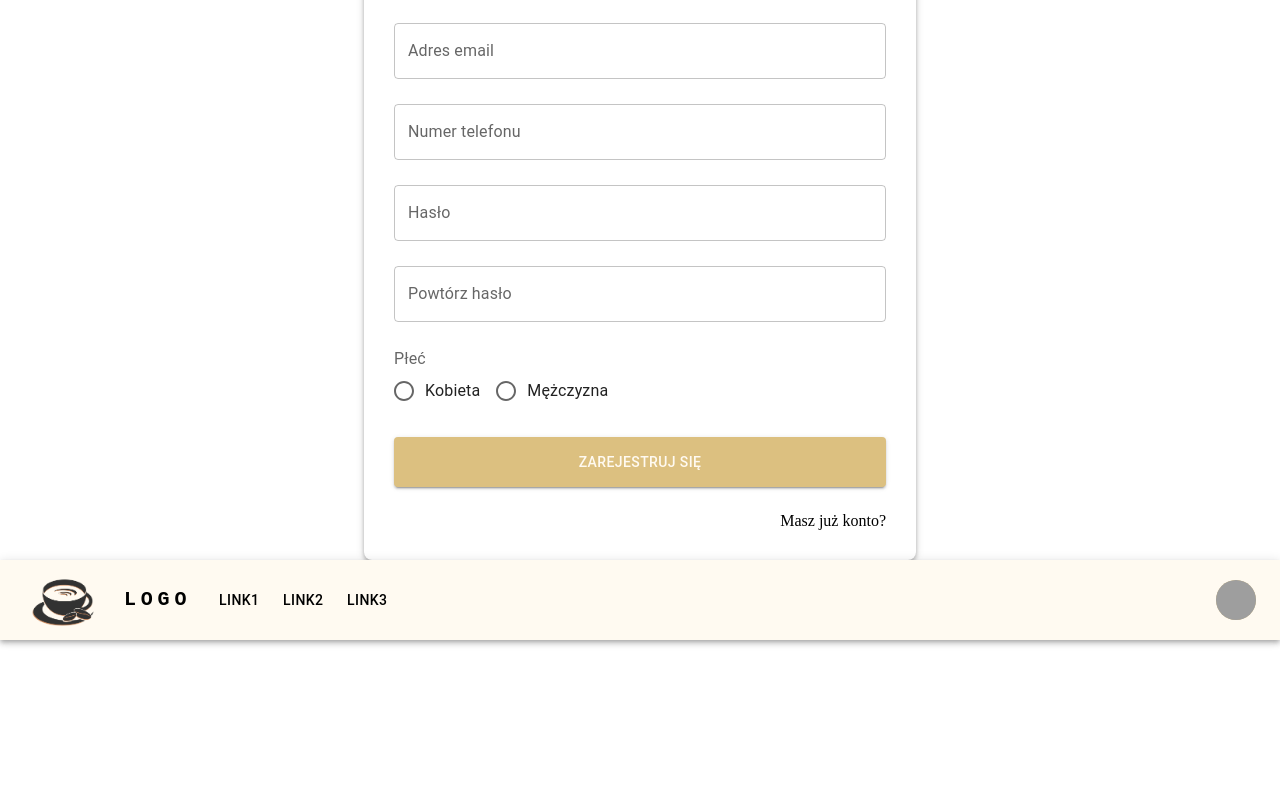
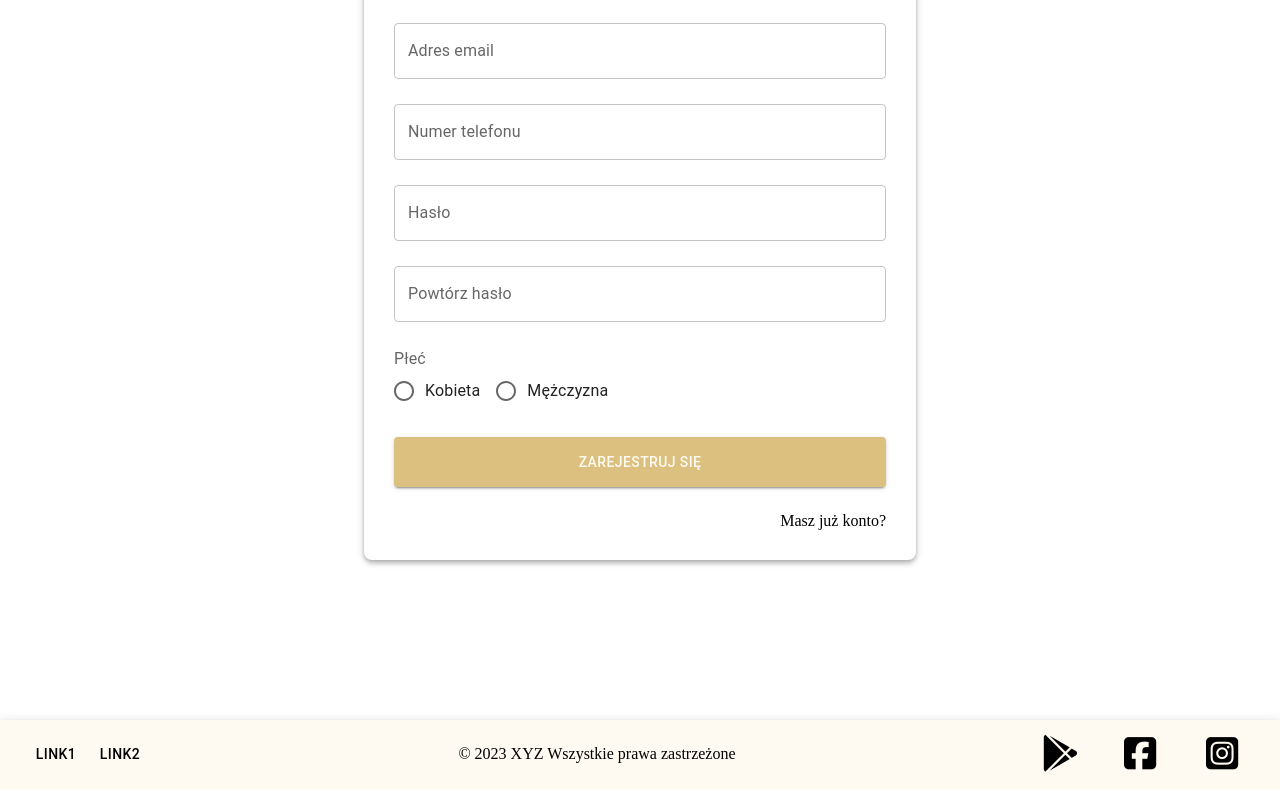
Before and after one commit to kardahim/cafe-frontend, a React (Create React App) app: page /register in a window 1280 px wide. Shown: the part 471-1271 px from the top of the page. Built offline with nearby package versions, Linux system fonts and the light colour scheme; grey boxes are pictures that could not be loaded.

Commit message:
footer template (finish)

```diff
--- a/public/index.html
+++ b/public/index.html
@@ -11,7 +11,7 @@
   <link rel="manifest" href="%PUBLIC_URL%/manifest.json" />
   <title>React App</title>
   <!-- frontendmentor -->
-  <!-- <script src="https://kit.fontawesome.com/c3f50d45ee.js" crossorigin="anonymous"></script> -->
+  <script src="https://kit.fontawesome.com/c3f50d45ee.js" crossorigin="anonymous"></script>
 </head>
 
 <body>
--- a/src/App.tsx
+++ b/src/App.tsx
@@ -4,6 +4,7 @@ import { BrowserRouter as Router, Routes, Route } from 'react-router-dom';
 
 // import components
 import Navbar from './components/navbar/Navbar'
+import Footer from './components/footer/Footer';
 
 // import pages
 import Login from './pages/login/Login'
@@ -18,8 +19,7 @@ function App() {
           <Route path='/login' element={<Login />} />
           <Route path='/register' element={<Register />} />
         </Routes>
-        {/* footer */}
-        <Navbar />
+        <Footer />
       </Router>
     </div>
   );
--- /dev/null
+++ b/src/components/footer/Footer.scss
@@ -0,0 +1,33 @@
+@import '../../assets/scss/variables.scss';
+
+.footer {
+    background-color: $floral-white  !important;
+    margin-top: 10rem;
+
+    .footer__content {
+        color: black;
+
+        .footer__content__links {
+            display: flex;
+            flex-grow: 1;
+        }
+
+        .footer__content__copyright {
+            flex-grow: 1;
+        }
+
+        .footer__content__socials {
+            font-size: 2.3rem;
+
+            // grid
+            display: grid;
+            grid-template-rows: 1fr;
+            grid-template-columns: 50px 50px 50px;
+            gap: 2rem;
+
+            a {
+                color: black;
+            }
+        }
+    }
+}
--- /dev/null
+++ b/src/components/footer/Footer.tsx
@@ -0,0 +1,58 @@
+import React from 'react'
+import { useNavigate } from "react-router-dom"
+import './Footer.scss'
+
+// material UI
+import {
+    AppBar,
+    Container,
+    Toolbar,
+    Box,
+    Link,
+    Button
+} from '@mui/material';
+
+
+const pages = [
+    { alt: 'Link1', href: '/link1' },
+    { alt: 'Link2', href: '/link2' },
+];
+
+function Footer() {
+    const navigate = useNavigate();
+
+    return (
+        <AppBar position="static" className='footer'>
+            <Container maxWidth="xl">
+                <Toolbar disableGutters className='footer__content'>
+                    <Box className='footer__content__links'>
+                        {pages.map((page) => (
+                            <Button
+                                key={page.alt}
+                                onClick={() => navigate(page.href)}
+                                sx={{ my: 2, color: 'black', display: 'block' }}>
+                                {page.alt}
+                            </Button>
+                        ))}
+                    </Box>
+                    <Box className='footer__content__copyright' sx={{ display: { xs: 'none', md: 'flex' } }}>
+                        &copy; 2023 {'XYZ'} Wszystkie prawa zastrzeżone
+                    </Box>
+                    <Box className='footer__content__socials'>
+                        <Link href='#' underline="none">
+                            <i className="fa-brands fa-google-play"></i>
+                        </Link>
+                        <Link href='#' underline="none">
+                            <i className="fa-brands fa-facebook-square"></i>
+                        </Link>
+                        <Link href='#' underline="none">
+                            <i className="fa-brands fa-instagram-square"></i>
+                        </Link>
+                    </Box>
+                </Toolbar>
+            </Container>
+        </AppBar>
+    )
+}
+
+export default Footer
```
